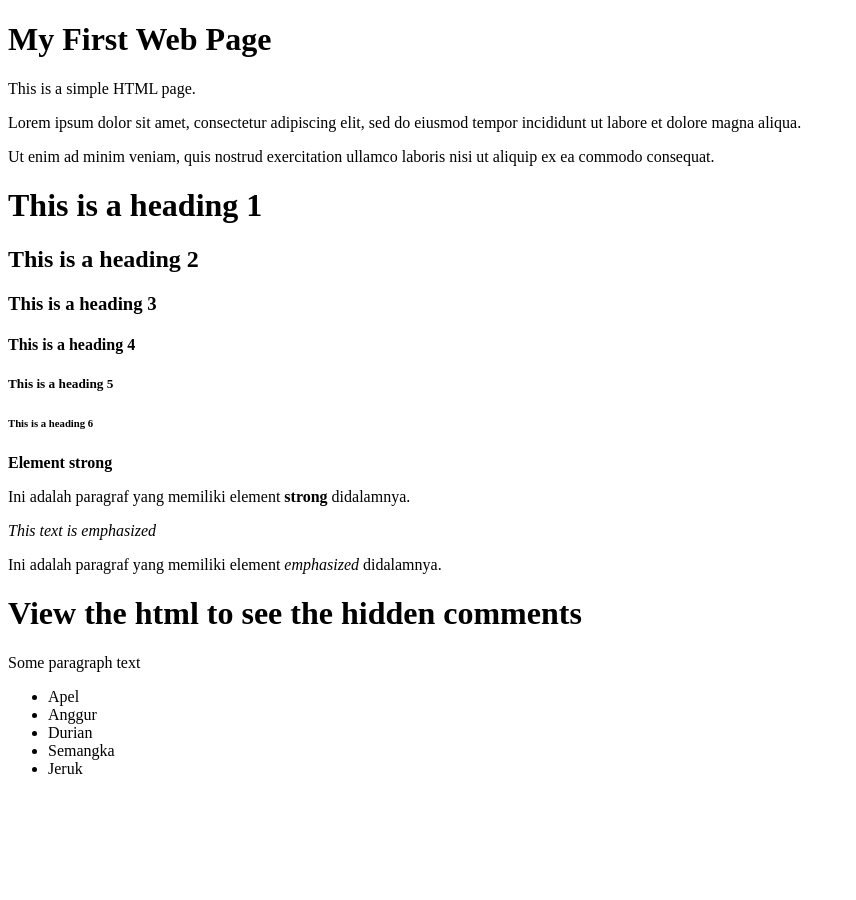
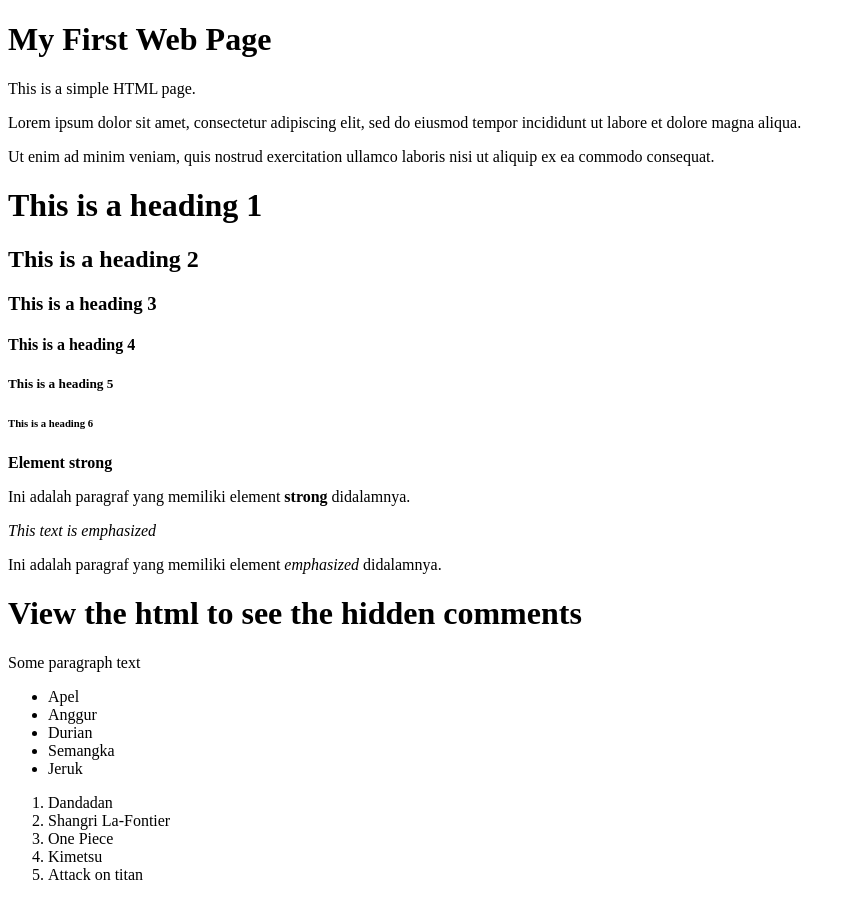
Before and after one commit to almaalt/git_test, a plain HTML site: page html-boilerplate/index.html in a window 1280 px wide. Shown: the whole page, without its empty margins (0-856 px from the left). Before the commit the page ends 800 px from the top, so only its background shows below. Drawn offline with Linux system fonts and the light colour scheme.

Commit message:
html ordered list

```diff
--- a/html-boilerplate/index.html
+++ b/html-boilerplate/index.html
@@ -45,5 +45,14 @@
             <li>Semangka</li>
             <li>Jeruk</li>
         </ul>
+
+        <!-- ordered lists -->
+        <ol>
+            <li>Dandadan</li>
+            <li>Shangri La-Fontier</li>
+            <li>One Piece</li>
+            <li>Kimetsu</li>
+            <li>Attack on titan</li>
+        </ol>
     </body>
 </html>
```
